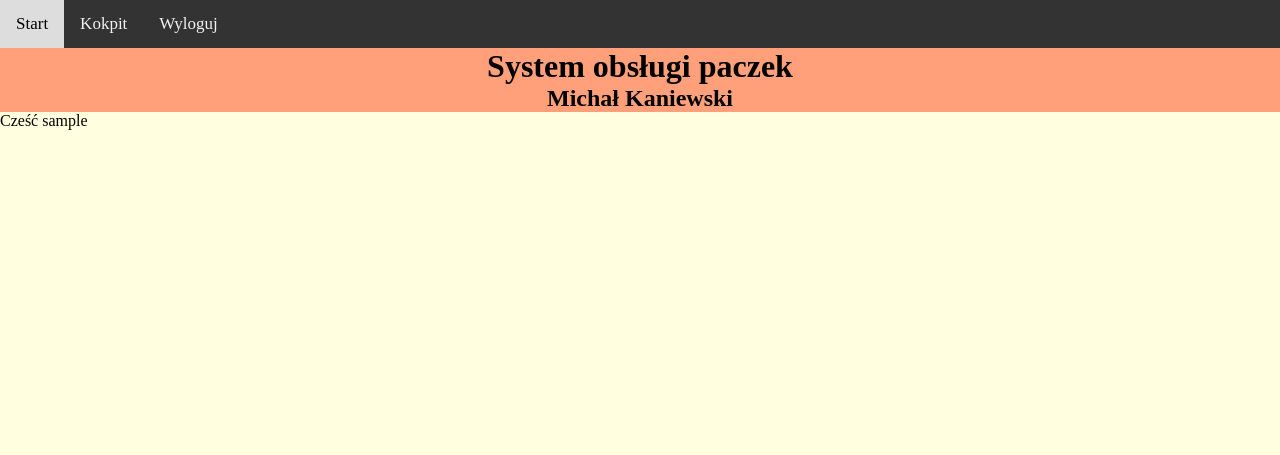
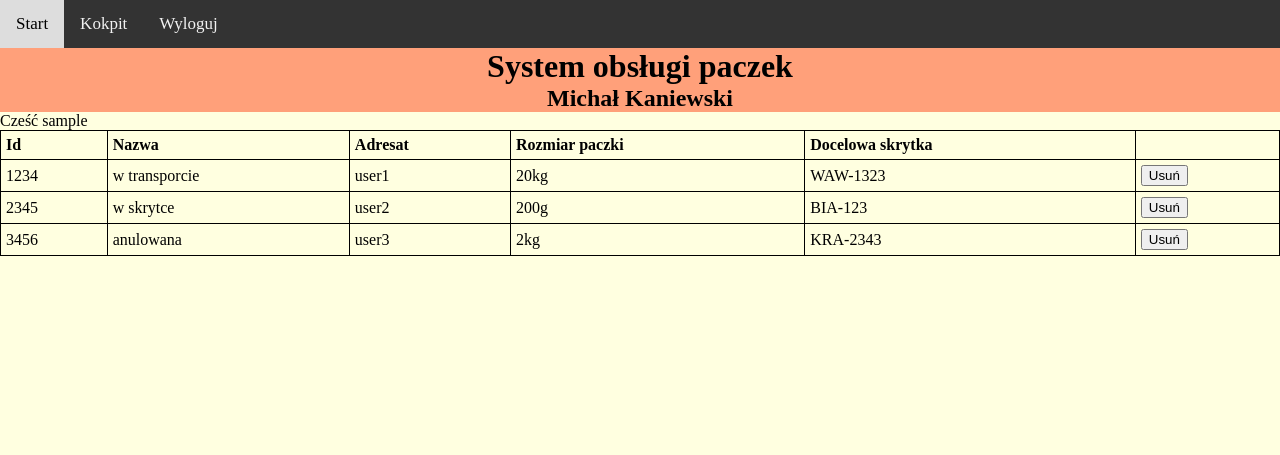
Before and after one commit to michalkaniewski/WebMobileAppsPW, a Flask app: page /sender/dashboard in a window 1280 px wide. Shown: the top 455 px of the page. Run offline with Flask 2, Linux system fonts and the light colour scheme; the visitor is signed in with stand-in values (Sample User, id 1).

Commit message:
Labels connected with user

```diff
--- a/web/app.py
+++ b/web/app.py
@@ -2,6 +2,7 @@ from flask import Flask
 from flask import request, render_template, make_response, session, flash, url_for
 from flask_session import Session
 
+from uuid import uuid4
 from datetime import datetime
 
 from redis import Redis
@@ -28,6 +29,8 @@ def save_user(email, username, password):
     password = password.encode()
     hashed = hashpw(password, salt)
     db.hset(f"user:{username}", "password", hashed)
+    db.hset(f"user:{username}", "email", email)
+
     return True
 
 def verify_user(username, password):
@@ -113,6 +116,32 @@ def show_dashboard():
     else:
         return render_template('dashboard.html')
 
+@app.route('/label', methods=["GET"])
+def get_labels():
+    return "hello"
+    # TODO: Body
+
+@app.route('/label', methods=["POST"])
+def add_label():
+    username = session.get("username")
+    if not username:
+        flash("Log in first!")
+        return redirect(url_for("login_form"))
+    creating_user = session['username']
+    id = str(uuid4())
+    name = request.form.get("name")
+    receiver = request.form.get("receiver")
+    size = request.form.get("size")
+    target = request.form.get("target")
+    db.sadd(f"user:{creating_user}:labels", id)
+    return "done"
+
+
+@app.route('/label/<label_id>', methods=["DELETE"])
+def delete_label(label_id):
+    return "hello"
+    # TODO: Body
+
 @app.route('/')
 def home():
     return render_template("home.html")
--- /dev/null
+++ b/web/static/scripts/dashboard-data.js
@@ -0,0 +1,34 @@
+let table;
+
+function deleteLabel(e) {
+    // TODO: DELETE request
+    console.log("wyrzucam " + e.target.id);
+}
+
+function loadData() {
+    const labels = [
+        {id: "1234", name: "w transporcie", receiver: "user1", size: "20kg", target: "WAW-1323"},
+        {id: "2345", name: "w skrytce", receiver: "user2", size: "200g", target: "BIA-123"},
+        {id: "3456", name: "anulowana", receiver: "user3", size: "2kg", target: "KRA-2343"}
+    ];
+    labels.forEach(label => {
+        const row = table.insertRow(-1);
+        for (key in label) {
+            var cell = document.createElement('td');
+            cell.appendChild(document.createTextNode(label[key]));
+            row.appendChild(cell);
+        }
+        var deleteButton = document.createElement('button');
+        deleteButton.id = label['id'];
+        deleteButton.onclick = e => deleteLabel(e);
+        deleteButton.innerText = "Usuń";
+        var cell = document.createElement('td');
+        cell.appendChild(deleteButton);
+        row.appendChild(cell);
+    });
+}
+
+window.onload = function () {
+    table = document.getElementById("label-table");
+    loadData();
+}
--- a/web/static/styles/main.css
+++ b/web/static/styles/main.css
@@ -1,3 +1,18 @@
+table {
+    width:100%;
+}
+
+table, th, td {
+    border: 1px solid black;
+    border-collapse: collapse;
+}
+th, td {
+    padding: 5px;
+}
+th {
+    text-align: left;
+}
+
 form ul {
     list-style-type: none;
     padding-inline-end: 40px;
--- a/web/templates/dashboard.html
+++ b/web/templates/dashboard.html
@@ -1,8 +1,21 @@
 {% extends "base.html" %}
 {% block content %}
 <head>
+    <script type="text/javascript" src="../static/scripts/dashboard-data.js"></script>
 </head>
 <section class="home-page">
     Cześć {{session['username']}}
 </section>
+<section>
+    <table id="label-table">
+        <tr>
+            <th>Id</th>
+            <th>Nazwa</th>
+            <th>Adresat</th>
+            <th>Rozmiar paczki</th>
+            <th>Docelowa skrytka</th>
+            <th></th>
+        </tr>
+    </table>
+</section>
 {% endblock %}
--- a/web/templates/login-form.html
+++ b/web/templates/login-form.html
@@ -12,7 +12,7 @@
                 <ul>
                     <li><input id="login" type="text" name="username" placeholder="Nazwa użytkownika" required/></li>
                     <li><input id="password" type="password" name="password" placeholder="Hasło" required/></li>
-                    <li><input id="submit" type="submit" name="submit" value="Zarejestruj"/></li>
+                    <li><input id="submit" type="submit" name="submit" value="Zaloguj"/></li>
                 </ul>
             </form>
         </section>
```
